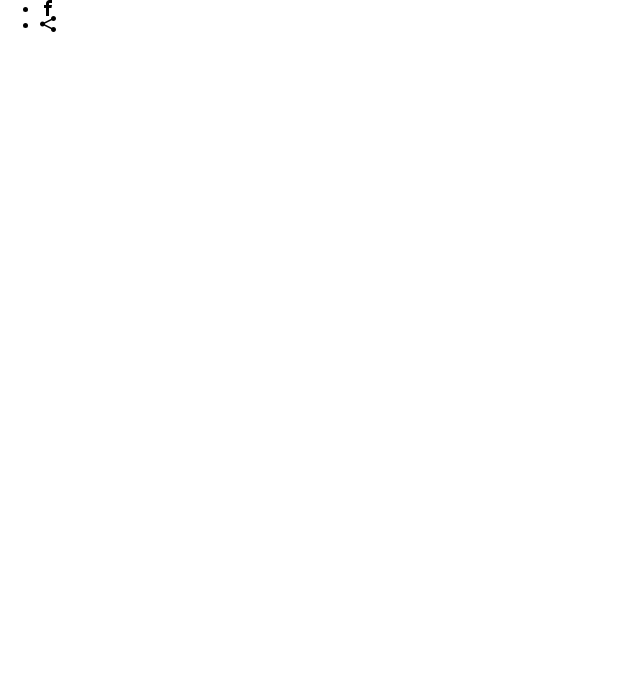
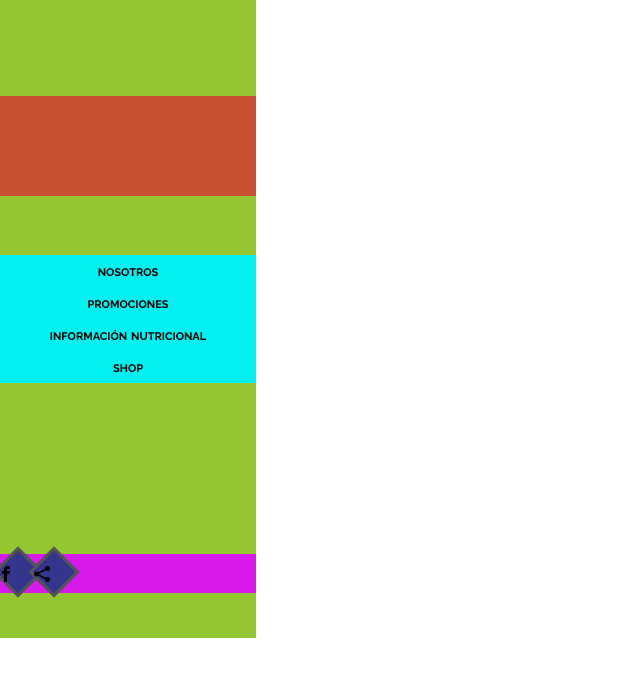
Before and after one commit to Arybv/ProyectoX, a plain HTML site: page index.html in a window 1280 px wide. Shown: the whole page, without its empty margins (0-640 px from the left). Drawn offline with Linux system fonts and the light colour scheme; files whose address does not match are found by name.

Commit message:
estilos encabezado

```diff
--- a/assets/css/main.css
+++ b/assets/css/main.css
@@ -1,3 +1,62 @@
-*{
+* {
   margin: 0;
+  font-family: 'Raleway', sans-serif;
 }
+
+header {
+  width: 20%;
+  height: 638px;
+  background-color: rgb(148, 198, 49);
+  position: fixed;
+}
+
+.versalitas {
+  font-variant: small-caps;
+}
+
+.encabezado {
+  background-color: rgb(198, 80, 48);
+  width: 100%;
+  height: 100px;
+  position: absolute;
+  top: 15%;
+}
+
+.menu {
+  background-color: rgb(1, 241, 241);
+  width: 100%;
+  position: absolute;
+  top: 40%;
+  text-align: center;
+  line-height: 2rem;
+  font-weight: 700;
+}
+
+ul {
+  list-style-type: none;
+  padding-left: 0;
+}
+
+.bajoencab {
+  background-color: rgb(216, 26, 235);
+  width: 100%;
+  position: absolute;
+  bottom: 7%;
+  display: inline-block;
+}
+
+.icon-redes li {
+  background-color: rgb(52, 53, 140);
+  border: 3px solid #555;
+  width: 30px;
+  height: 30px;
+  display: inline-block;
+  transform: rotate(45deg);
+}
+
+.icon-redes span {
+  transform: translateY(-50%) rotate(-45deg);
+  position: absolute;
+  top: 25px;
+
+}
--- a/index.html
+++ b/index.html
@@ -5,15 +5,24 @@
     <meta name="viewport" content="width=device-width, initial-scale=1.0">
     <meta http-equiv="X-UA-Compatible" content="ie=edge">
     <title>Proyecto Helados | Ruth Salvador y Arantza Burga</title>
+    <link href="https://fonts.googleapis.com/css?family=Raleway:100,100i,200,200i,300,300i,400,400i,500,500i,600,600i,700,700i,800,800i,900,900i" rel="stylesheet">
     <link rel="stylesheet" type="text/css" href="icomoon/style.css" media="screen">
     <link rel="stylesheet" type="text/css" href="assets/css/main.css" media="screen">
   </head>
   <body>
     <header>
-      <div class="logo">
-
+      <div class="encabezado">
+        <span class="logo"></span>
       </div>
-      <nav>
+      <nav class="menu versalitas">
+        <ul>
+          <li>nosotros</li>
+          <li>promociones</li>
+          <li>información nutricional</li>
+          <li>shop</li>
+        </ul>
+      </nav>
+      <nav class="bajoencab">
         <div class="icon-redes"></div>
       </nav>
     </header>
```
Also changed, not shown: icomoon/style.css (line endings or trailing spaces).
